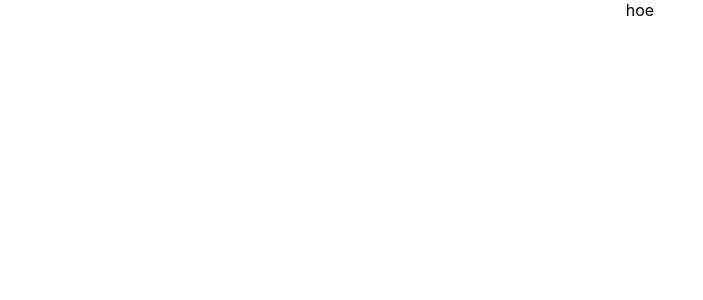
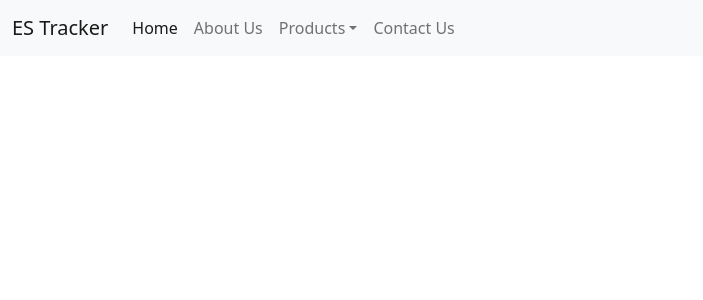
Before and after one commit to pranavmundre/react-js-starter-kit, a React (Create React App) app: page / in a window 1280 px wide. Shown: the top 300 px of the page, without its empty margins (0-703 px from the left). Built offline with nearby package versions, Linux system fonts and the light colour scheme.

Commit message:
add menu

```diff
--- a/public/index.html
+++ b/public/index.html
@@ -25,6 +25,8 @@
       Learn how to configure a non-root public URL by running `npm run build`.
     -->
     <title>React App</title>
+
+    <link href="https://cdn.jsdelivr.net/npm/bootstrap@5.0.2/dist/css/bootstrap.min.css" rel="stylesheet" integrity="sha384-EVSTQN3/azprG1Anm3QDgpJLIm9Nao0Yz1ztcQTwFspd3yD65VohhpuuCOmLASjC" crossorigin="anonymous">
   </head>
   <body>
     <noscript>You need to enable JavaScript to run this app.</noscript>
@@ -39,5 +41,7 @@
       To begin the development, run `npm start` or `yarn start`.
       To create a production bundle, use `npm run build` or `yarn build`.
     -->
+
+    <link href="https://cdn.jsdelivr.net/npm/bootstrap@5.0.2/dist/css/bootstrap.min.css" rel="stylesheet" integrity="sha384-EVSTQN3/azprG1Anm3QDgpJLIm9Nao0Yz1ztcQTwFspd3yD65VohhpuuCOmLASjC" crossorigin="anonymous">
   </body>
 </html>
--- a/src/components/Home.js
+++ b/src/components/Home.js
@@ -1,10 +1,11 @@
+import Navbar from "./Navbar";
 
 
 
 function Home(){
     return (
         <>
-        hoe
+            <Navbar/>
         </>
     )
 }
--- a/src/components/Navbar.js
+++ b/src/components/Navbar.js
@@ -4,7 +4,39 @@
 function Navbar(){
     return (
         <>
-        hoe
+            <nav class="navbar navbar-expand-lg navbar-light bg-light">
+                <div class="container-fluid">
+                    <a class="navbar-brand" href="#">ES Tracker</a>
+                    <button class="navbar-toggler" type="button" data-bs-toggle="collapse" data-bs-target="#navbarSupportedContent" aria-controls="navbarSupportedContent" aria-expanded="false" aria-label="Toggle navigation">
+                    <span class="navbar-toggler-icon"></span>
+                    </button>
+                    <div class="collapse navbar-collapse" id="navbarSupportedContent">
+                    <ul class="navbar-nav me-auto mb-2 mb-lg-0">
+                        <li class="nav-item">
+                        <a class="nav-link active" aria-current="page" href="/">Home</a>
+                        </li>
+                        <li class="nav-item">
+                        <a class="nav-link" href="/about-us">About Us</a>
+                        </li>
+                        <li class="nav-item dropdown">
+                        <a class="nav-link dropdown-toggle" href="#" id="navbarDropdown" role="button" data-bs-toggle="dropdown" aria-expanded="false">
+                            Products
+                        </a>
+                        <ul class="dropdown-menu" aria-labelledby="navbarDropdown">
+                            <li><a class="dropdown-item" href="#">Action</a></li>
+                            <li><a class="dropdown-item" href="#">Another action</a></li>
+                            <li><hr class="dropdown-divider"/></li>
+                            <li><a class="dropdown-item" href="#">Something else here</a></li>
+                        </ul>
+                        </li>
+                        <li class="nav-item">
+                        <a class="nav-link " href="/contact-us" tabindex="-1" aria-disabled="true">Contact Us</a>
+                        </li>
+                    </ul>
+
+                    </div>
+                </div>
+                </nav>
         </>
     )
 }
```
